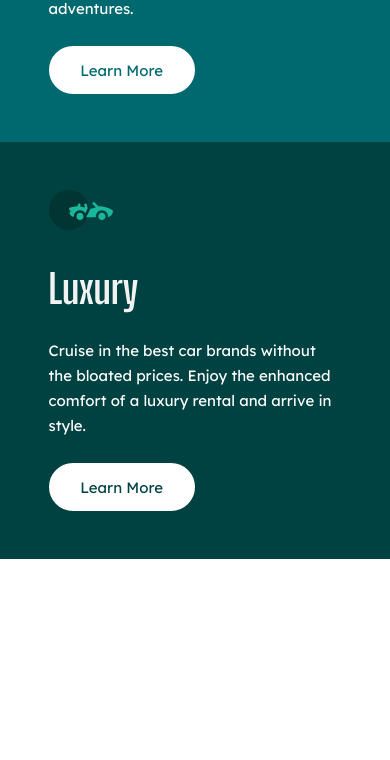
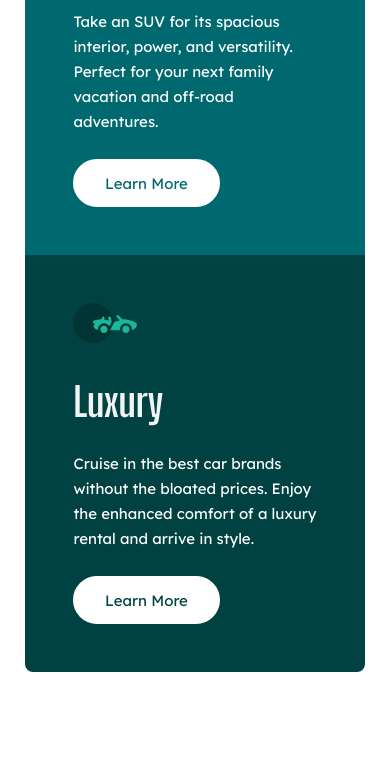
Before and after one commit to justinvanre/frontend-mentor-projects, a plain HTML site: page 3-column-preview-card-component/index.html in a window 390 px wide. Shown: the part 692-1452 px from the top of the page. Before the commit the page ends 1251 px from the top, so only its background shows below. Drawn offline with Linux system fonts and the light colour scheme.

Commit message:
layout cta-section (mobile)

```diff
--- a/3-column-preview-card-component/style.css
+++ b/3-column-preview-card-component/style.css
@@ -26,6 +26,24 @@ body {
     padding: 0;
     font-family: 'Lexend Deca', sans-serif;
 }
+
+
+/*
+
+--------------- cta section styling ------------------
+
+*/
+
+
+.cta-section {
+    width: 87.2%; /* 327 / 375 */
+    max-width: 35.75em; /* 572 / 16 */
+    margin: 5.5em auto; /* 88 / 16 */
+    border-radius: 0.5em; /* 8 / 16 */
+    overflow: hidden;
+}
+
+
 
 /*
 
```
